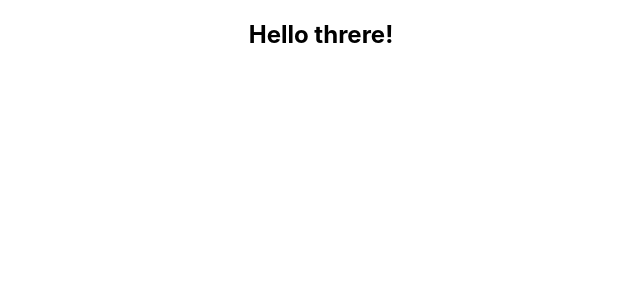
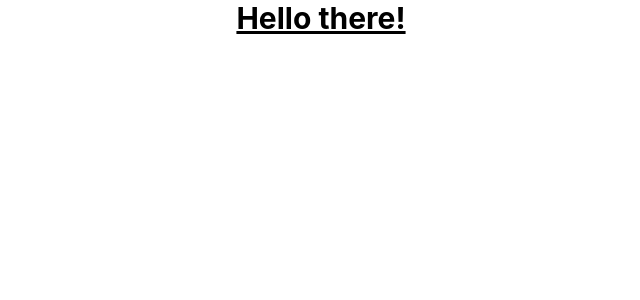
Before and after one commit to darkojoska/rick-and-morthy, a React (Create React App) app: page / in a window 1280 px wide. Shown: the top 300 px of the page, without its empty margins (319-959 px from the left). Built offline with nearby package versions, Linux system fonts and the light colour scheme.

Commit message:
Init tailwind

```diff
--- a/package.json
+++ b/package.json
@@ -39,5 +39,10 @@
       "last 1 firefox version",
       "last 1 safari version"
     ]
+  },
+  "devDependencies": {
+    "autoprefixer": "^10.4.0",
+    "postcss": "^8.4.5",
+    "tailwindcss": "^3.0.6"
   }
 }
--- /dev/null
+++ b/postcss.config.js
@@ -0,0 +1,6 @@
+module.exports = {
+  plugins: {
+    tailwindcss: {},
+    autoprefixer: {},
+  },
+}
--- a/src/App.tsx
+++ b/src/App.tsx
@@ -4,7 +4,7 @@
 function App() {
   return (
     <div className="App">
-      <h2>Hello threre!</h2>
+      <h2 className='text-3xl font-bold underline'>Hello there!</h2>
     </div>
   );
 }
--- a/src/index.css
+++ b/src/index.css
@@ -1,3 +1,7 @@
+@tailwind base;
+@tailwind components;
+@tailwind utilities;
+
 body {
   margin: 0;
   font-family: -apple-system, BlinkMacSystemFont, 'Segoe UI', 'Roboto', 'Oxygen',
--- /dev/null
+++ b/tailwind.config.js
@@ -0,0 +1,9 @@
+module.exports = {
+  content: [
+    "./src/**/*.{js,jsx,ts,tsx}",
+  ],
+  theme: {
+    extend: {},
+  },
+  plugins: [],
+}
```
Also changed, not shown: 1 other file (tests, documents, lock files or other folders).
